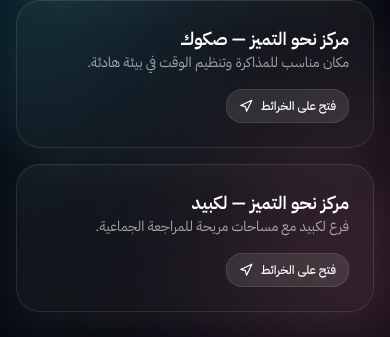
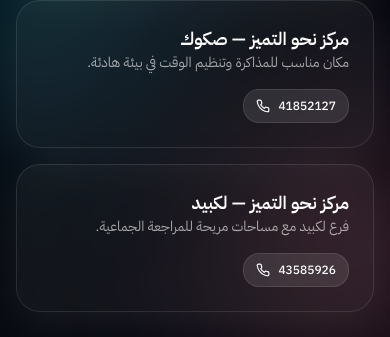
Before and after one commit to ahmed26999814/Ahmedlkori, a Next.js app: page /places in a window 390 px wide. Shown: the part 423-760 px from the top of the page. Built offline with nearby package versions, Linux system fonts and the light colour scheme.

Commit message:
Replace maps with center phone numbers

```diff
--- a/src/components/place-card.tsx
+++ b/src/components/place-card.tsx
@@ -1,4 +1,4 @@
-import { Navigation, Smartphone } from "lucide-react";
+import { Navigation, Phone, Smartphone } from "lucide-react";
 import { Button } from "@/components/ui/button";
 import { SpotlightCard } from "@/components/spotlight-card";
 
@@ -7,16 +7,19 @@ export function PlaceCard({
   desc,
   url,
   appStoreUrl,
-  playStoreUrl
+  playStoreUrl,
+  phones
 }: {
   name: string;
   desc: string;
   url?: string;
   appStoreUrl?: string;
   playStoreUrl?: string;
+  phones?: string[];
   locationHint?: string;
 }) {
   const hasStores = Boolean(appStoreUrl || playStoreUrl);
+  const hasPhones = Boolean(phones?.length);
 
   return (
     <SpotlightCard className="space-y-4">
@@ -41,6 +44,16 @@ export function PlaceCard({
             </Button>
           ) : null}
         </div>
+      ) : hasPhones ? (
+        <div className="flex flex-wrap gap-2">
+          {phones?.map((phone) => (
+            <Button key={phone} asChild variant="secondary" size="sm">
+              <a href={`tel:${phone}`}>
+                {phone} <Phone size={14} />
+              </a>
+            </Button>
+          ))}
+        </div>
       ) : url ? (
         <Button asChild variant="secondary" size="sm">
           <a href={url}>
--- a/src/data/content.ts
+++ b/src/data/content.ts
@@ -36,6 +36,7 @@ export type Place = {
   locationHint?: string;
   appStoreUrl?: string;
   playStoreUrl?: string;
+  phones?: string[];
   lat?: number;
   lng?: number;
 };
@@ -170,11 +171,11 @@ export const places: Place[] = [
   {
     name: "مركز نحو التميز — صكوك",
     desc: "مكان مناسب للمذاكرة وتنظيم الوقت في بيئة هادئة.",
-    url: "https://www.google.com/maps/search/?api=1&query=مركز+نحو+التميز+صكوك"
+    phones: ["41852127"]
   },
   {
     name: "مركز نحو التميز — لكبيد",
     desc: "فرع لكبيد مع مساحات مريحة للمراجعة الجماعية.",
-    url: "https://www.google.com/maps/search/?api=1&query=مركز+نحو+التميز+لكبيد"
+    phones: ["43585926"]
   }
 ];
```
